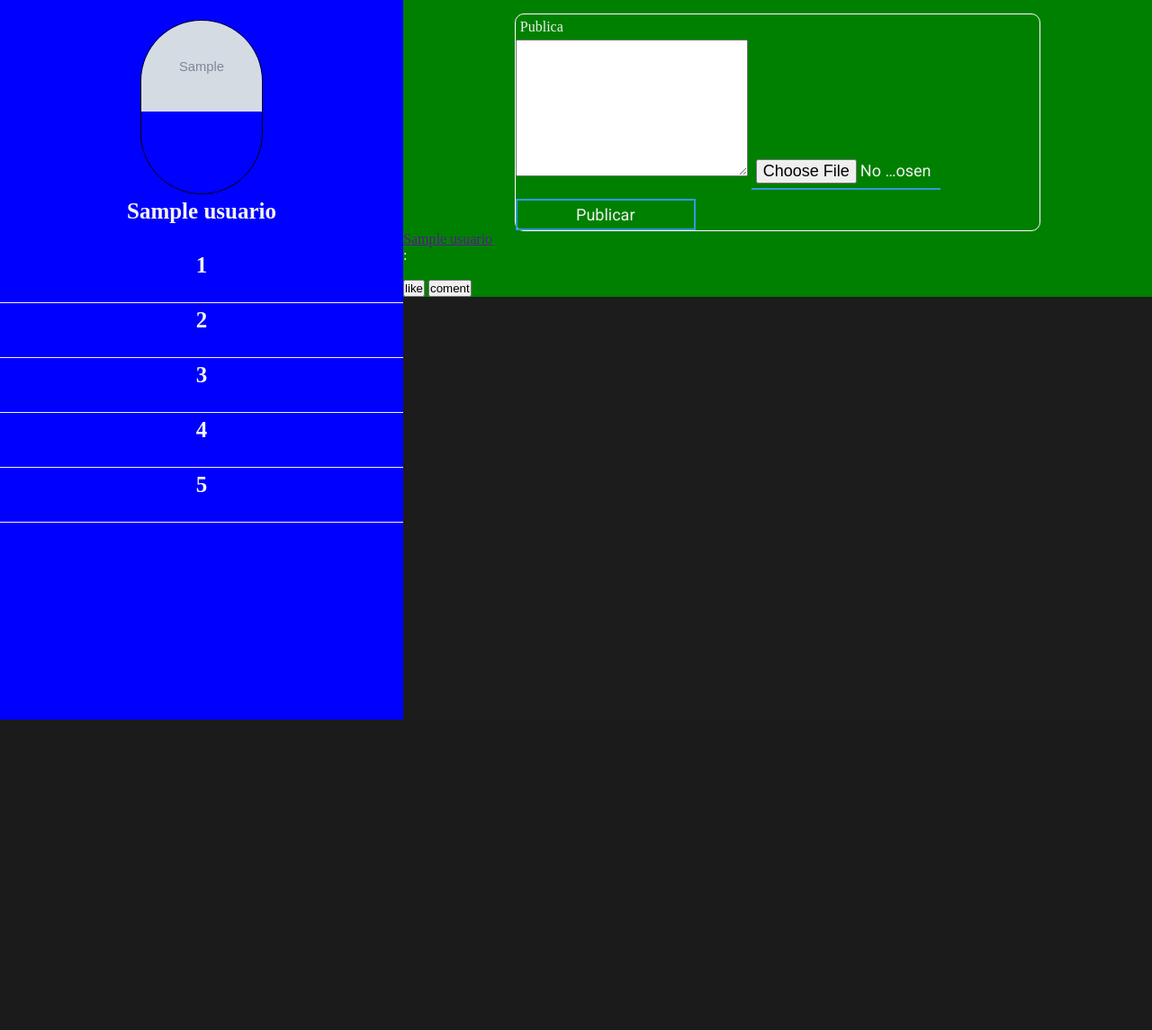
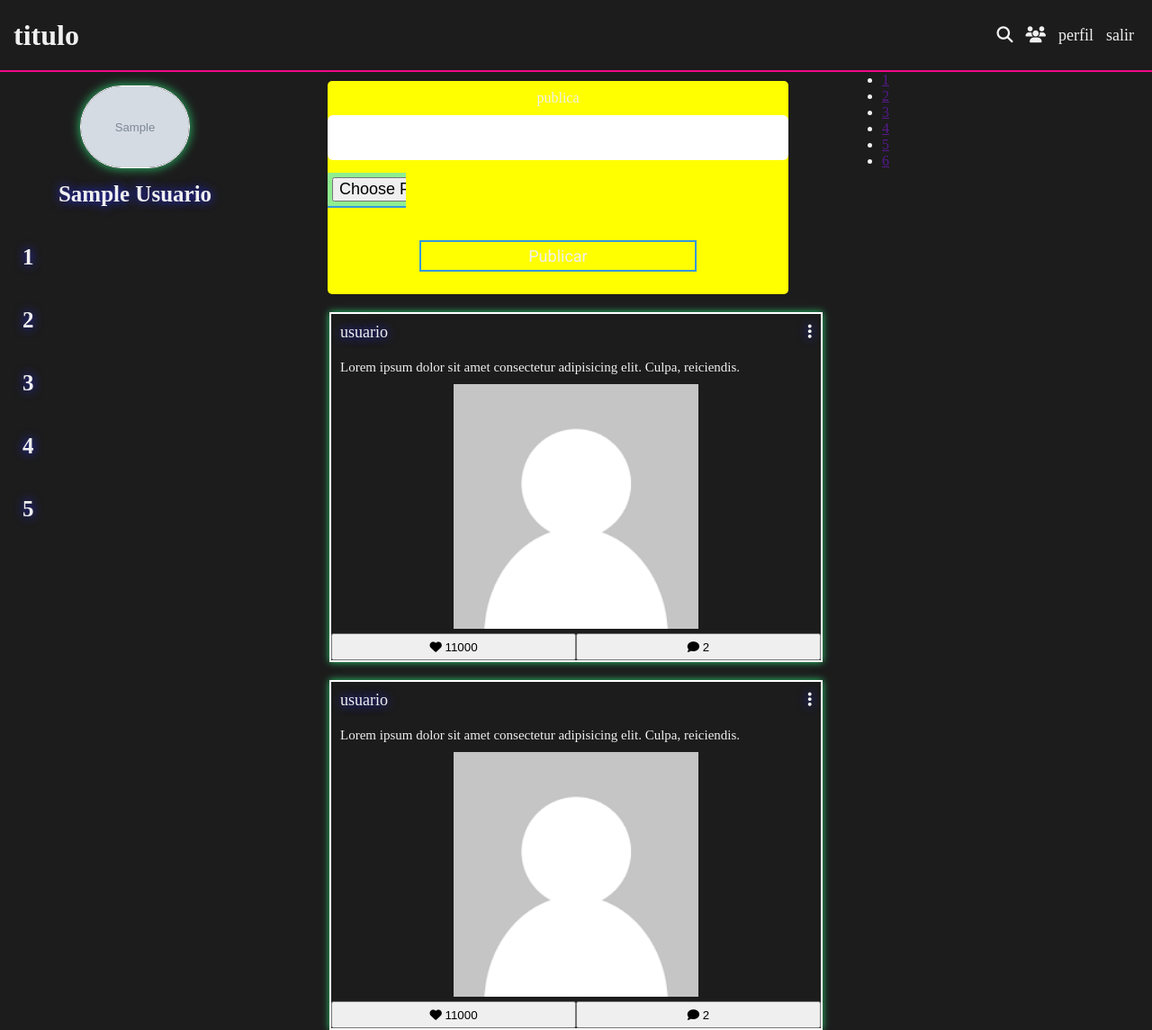
Before and after one commit to ArmandoHdzBta/red-social, a PHP site: template app/views/home.php in a window 1280 px wide. Shown: the whole page at 90% size. Before the commit the page ends 800 px from the top, so only its background shows below. Run offline with PHP 8.4, Linux system fonts and the light colour scheme; the template is opened without the code that fills it: most values are stand-ins (such as "Sample title", 1, 10 or a date in 2020); grey boxes marked "Sample" are stand-in pictures; some libraries are stand-ins or nearby versions.

Commit message:
Estilos cambiados

```diff
--- a/app/controller/UsuarioController.php
+++ b/app/controller/UsuarioController.php
@@ -23,9 +23,13 @@ class UsuarioController
 	{
 		require 'app/views/home.php';
 	}
+	public function homehtml()
+	{
+		require 'app/views/home.html';
+	}
 
 	//funcion registrar para tomar los datos escritos en el formulario de la vista home.php
-	public function registrar()
+	public function register()
 	{
 		//se crea el objeto usuario
 		$usuario = new Usuario();
--- a/app/views/home.php
+++ b/app/views/home.php
@@ -1,3 +1,4 @@
+
 <!DOCTYPE html>
 <html lang="es">
 <head>
@@ -7,9 +8,19 @@
 	<link href="https://fonts.googleapis.com/css2?family=PT+Sans&family=Roboto&display=swap" rel="stylesheet">
 	<link rel="stylesheet" href="public/css/style.css">
 	<title>Document</title>
+	<script src="https://kit.fontawesome.com/a665ad6c22.js" crossorigin="anonymous"></script>
 </head>
 <body>
 	<div class="content-home">
+		<div class="header">
+			<h1>titulo</h1>
+			<nav>
+				<a href="#"><i class="fas fa-search"></i></a>
+				<a href="#"><i class="fas fa-users"></i></a>
+				<a href="#">perfil</a>
+				<a href="#">salir</a>
+			</nav>
+		</div>
 		<div class="nav">
 			<label for="">
 				<img src="public/imagenes/imgperfil/<?php echo $res->foto_perfil; ?>" alt="">
@@ -26,27 +37,55 @@
 		<div class="contenido">
 			<div class="cont-post">
 				<p>publica</p>
-				<form action="index.php?controller=Publicacion&action=registrarPublicacion" method="POST">
+				<form action="index.php?controller=Publicacion&action=registrarPublicacion" method="POST" enctype="">
 					<input type="hidden" name="idusuario" value="<?php echo $res->idusuario ?>">
-					<textarea name="textoPost" cols="30" rows="10"></textarea>
+					<textarea name="textoPost"></textarea>
 					<input type="file" name="fotoPost">
 					<input type="submit" value="Publicar">
 				</form>
 			</div>
 			<div class="post" id="idpost">
 				<div class="datos">
-					<p><a href=""><?php echo $res->usuario; ?></a></p>
-					<span class="">:</span>
+					<p><a href="">usuario</a></p>
+					<a href=""><i class="fas fa-ellipsis-v"></i></a>
 				</div>
 				<div class="cont">
-					<p></p>
-					<img src="" alt="">
+					<p>Lorem ipsum dolor sit amet consectetur adipisicing elit. Culpa, reiciendis.</p>
+					<img src="public/imagenes/imgperfil/default.png" alt="">
 				</div>
-				<div class="like-comment">
-					<button>like</button>
-					<button>coment</button>
+				<div class="like">
+					<button><i class="fas fa-heart"></i> 11000</button>
+				</div>
+				<div class="coment">
+					<button><i class="fas fa-comment"></i> 2</button>
 				</div>
 			</div>
+			<div class="post" id="idpost">
+				<div class="datos">
+					<p><a href="">usuario</a></p>
+					<a href=""><i class="fas fa-ellipsis-v"></i></a>
+				</div>
+				<div class="cont">
+					<p>Lorem ipsum dolor sit amet consectetur adipisicing elit. Culpa, reiciendis.</p>
+					<img src="public/imagenes/imgperfil/default.png" alt="">
+				</div>
+				<div class="like">
+					<button><i class="fas fa-heart"></i> 11000</button>
+				</div>
+				<div class="coment">
+					<button><i class="fas fa-comment"></i> 2</button>
+				</div>
+			</div>
+		</div>
+		<div class="friends">
+			<ul>
+				<li><a href="">1</a></li>
+				<li><a href="">2</a></li>
+				<li><a href="">3</a></li>
+				<li><a href="">4</a></li>
+				<li><a href="">5</a></li>
+				<li><a href="">6</a></li>
+			</ul>
 		</div>
 	</div>
 </body>
--- a/app/views/registrar.php
+++ b/app/views/registrar.php
@@ -10,9 +10,9 @@
 </head>
 <body>
     <div class="content">
-        <div id="registrarse">
+        <div class="registrarse" id="registrarse">
             <h1>Registrarse</h1>
-            <form action="index.php?controller=Usuario&action=registrar" method="POST">
+            <form action="index.php?controller=Usuario&action=register" method="POST">
                 <div class="form-group">
                     <label for="">Nombre <span class="req">*</span></label>
                     <input type="text" name="nombre" required="">
@@ -43,6 +43,7 @@
                 </div>
                 <input type="submit" class="btn-succes" value="Registrarse">
             </form>
+            <a href="index.php?controller=Usuario&action=iniciarsesion">¿Ya tienes cuenta?. Inicia sesion</a>
         </div>
     </div>
 </body>
--- a/public/css/style.css
+++ b/public/css/style.css
@@ -3,7 +3,9 @@
 	--color-error: #E31010;
 	--color-error-borde: rgba(255, 31, 31, .4);
 	--color-font: #f0f0f0;
-	--color-link: #282DFF;
+	--color-link-shadow: #282DFF;
+	--color-border-shadow: #2ecc71;
+	--color-nav: #2427D1;
 	--color-link-hover: #2427D1;
 	--color-border-input: #3498db;
 	--color-border-input-hover: #2ecc71;
@@ -115,6 +174,7 @@ input{
 	background: none;
 	display: inline-block;
 	margin-top: 10px;
+	margin-bottom: 10px;
 	border-bottom: 2px solid var(--color-border-input);
 	padding: 5px;
 	width: 200px;
@@ -129,98 +189,270 @@ input:focus{
 }
 
 input[type="submit"]{
-	border: 0;
 	background: none;
-	display: inline-block;
-
+	display: block;
 	border: 2px solid var(--color-border-input);
 	padding: 5px;
-	width: 200px;
+	width: 60%;
 	margin: auto;
-	margin-top: 10px;
+	margin-top: 5%;
+	margin-bottom: 5%;
 	outline: none;
 	color: var(--color-font);
 	font-family: var(--font-cuerpo);
 	font-size: var(--font-cuerpo-size);
-	transition: 0.25s;
 }
 input[type="submit"]:hover{
 	border: 2px solid var(--color-border-input-hover);
 	background: var(--color-border-input-hover);
-	/*box-shadow: 0 5px 15px 15px var(--color-box-submit);*/
+	box-shadow: 0 5px 15px 15px var(--color-box-submit);
 }
-/* style home */
+/* -- CONTENEDOR HOME --*/
+.content-home{
+	display: grid;
+	grid-template-columns: 300px 2fr 300px;
+	grid-template-rows: minmax(10%,10%) 1fr;
+
+	grid-template-areas: "header header header"
+						 "nav contenido  friends";
+}
+
 .content-home{
 	width: 100%;
 	height: 100vh;
+
 }
 
-.nav{
-	width: 35%;
-	height: 100Vh;
-	position: fixed;
-	overflow: hidden;
-	background: blue;
+.content-home > div{
+	display: block;
 }
 
-.nav label{
+.content-home .header{
+	display: flex;
+	padding: 15px;
+	text-align: center;
+	align-items: center;
+	justify-content: space-between;
+	grid-area: header;
+	box-sizing: border-box;
+	border-bottom: 2px solid #f00888;
+}
+
+.content-home .header nav a{
+	font-style: var(--font-cuerpo);
+	color: var(--color-cuerpo);
+	font-size: var(--font-cuerpo-size);
+	padding: 5px;
+	text-decoration: none;
+}
+
+.content-home .nav{
+	/*background: var(--color-nav);*/
+	box-sizing: border-box;
+	grid-area: nav;
+}
+
+.content-home .nav label{
 	display: block;
-	width: 30%;
-	height: 24%;
+	width: 40%;
+	height: auto;
 	margin: auto;
 	overflow: hidden;
 	margin-top: 5%;
 	border-radius: 105px;
-	border: 1px solid black;
+	border: 1px solid #fff;
+	box-shadow: 0px 0px 12px var(--color-border-shadow);
 }
 
-.nav label img{
+.content-home .nav label img{
 	display: block;
 	width: 100%;
+	max-width: 1000px;
+	height: auto;
+	box-sizing: border-box;
 }
 
-.nav a{
+.content-home .nav a{
 	display: block;
 	padding: 5px;
 	height: 50px;
 	font-weight: bold;
 	font-size: 25px;
 	text-align: center;
-	color: #f4f4f4;
+	margin-top: 10px;
+	color: var(--color-cuerpo);
 	text-decoration: none;
+	text-transform: capitalize;
+	text-shadow: 0px 0px 12px var(--color-link-shadow);
 }
 
-.nav ul li a{
-	display: block;
-	padding: 5px;
-	height: 50px;
-	border-bottom: 1px solid #f4f4f4;
-	text-align: center;
-	color: #f4f4f4;
+.content-home .nav ul li a{
+	text-align: left;
+	margin-left: 20px;
 }
 
-a:hover{
-}
-
-.contenido{
-	width: 65%;
-	position: fixed;
-	margin-left: 35%;
-	background: green;
+.content-home .contenido{
+	grid-area: contenido;
+	display: grid;
+	grid-template-columns: 1fr 1fr;
+	grid-template-rows: auto;
+	grid-gap: 20px;
 }
 
 .cont-post{
-	width: 70%;
+	background: yellow;
+	width: 80%;
 	margin: auto;
-	margin-top: 15px;
-	border-radius: 10px;
-	border: 1px solid #fff;
+	margin-top: 10px;
+	border-radius: 5px;
+	grid-column: span 2;
 }
 
 .cont-post p{
 	display: block;
+	box-sizing: border-box;
+	padding: 10px;
+	text-align: center;
+}
+
+.cont-post form{
 	width: 100%;
-	padding: 5px;
-	text-align: left;
-	text-transform: capitalize;
 }
+
+.cont-post form textarea{
+	width: 100%;
+	height: auto;
+	box-sizing: border-box;
+	padding: 10px;
+	outline: none;
+	border: none;
+	resize: none;
+	border-radius: 6px;
+}
+
+.cont-post form textarea:focus{
+	border: 2px solid #0ff0d0;
+}
+
+.cont-post form input[type="file"]{
+	width: 15%;
+	background: lightgreen;
+
+}
+
+.post{
+	grid-column: span 4;
+	width: 80%;
+	margin: auto;
+	display: grid;
+	grid-template-columns: 1fr 1fr;
+	grid-template-rows: auto;
+	border: 2px solid #fff;
+	box-shadow: 0px 0px 8px var(--color-border-shadow);
+}
+
+.post .datos{
+	display: flex;
+	text-align: center;
+	align-items: center;
+	justify-content: space-between;
+	box-sizing: border-box;
+	padding: 10px;
+	grid-column: span 2;
+}
+
+.post .datos a{
+	text-decoration: none;
+	font-size: var(--font-cuerpo-size);
+	font-style: var(--font-cuerpo);
+	color: var(--color-cuerpo);
+	text-shadow: 0px 0px 12px var(--color-link-shadow);
+}
+
+.post .datos p{
+	font-size: var(--font-cuerpo-size);
+	font-style: var(--font-cuerpo);
+}
+
+.post .cont{
+	grid-column: span 2;
+	margin-bottom: 5px;
+}
+
+.post .cont p{
+	box-sizing: border-box;
+	padding: 10px;
+	font-style: var(--font-cuerpo);
+	font-size: 15px;
+}
+
+.post .cont img{
+	display: block;
+	width: 50%;
+	height: auto;
+	margin: auto;
+
+}
+
+.post .like-coment .like{
+	grid-column: span 1;
+}
+.post .like-coment .coment{
+	background: blue;
+	grid-column: span 1;
+}
+.post button{
+	display: block;
+	width: 100%;
+	height: 30px;
+}
+
+.content-home .friends{
+	grid-area: friends;
+}
+
+/* -- BOX PARA LOS ESTILOS DE BUSCAR AMIGOS Y AMIGOS -- */
+.box{
+	position: fixed;
+	top: 0;
+	bottom: 0;
+	left: 0;
+	right: 0;
+	background: rgba(0,0,0,.5);
+	display: flex;
+	align-items: center;
+	justify-content: center;
+}
+
+.box-content{
+	width: 50%;
+	padding: 20px;
+	background: #fff;
+}
+
+.box-content .btn-cerrar-box{
+	display: block;
+	text-align: right;
+}
+
+@media screen and (max-width: 720px){
+	.content-home{
+		grid-template-areas: "header header header"
+							 "nav nav nav"
+							 "contenido contenido contenido"
+							 "friends friends friends";
+	}
+	.form-group > label{
+		display: block;
+		text-align: center;
+	}
+	.content .registrarse .form-group{
+		display: block;
+		width: 100%;
+	}
+	.content .registrarse,
+	.content .iniciarSesion{
+		width: 100%;
+		text-align: center;
+	}
+}
```
Also changed, not shown: other parts of public/css/style.css (+74 -17 lines), app/models/Usuario.php (+29 -10 lines), app/views/iniciarsesion.php (+3 -6 lines).
